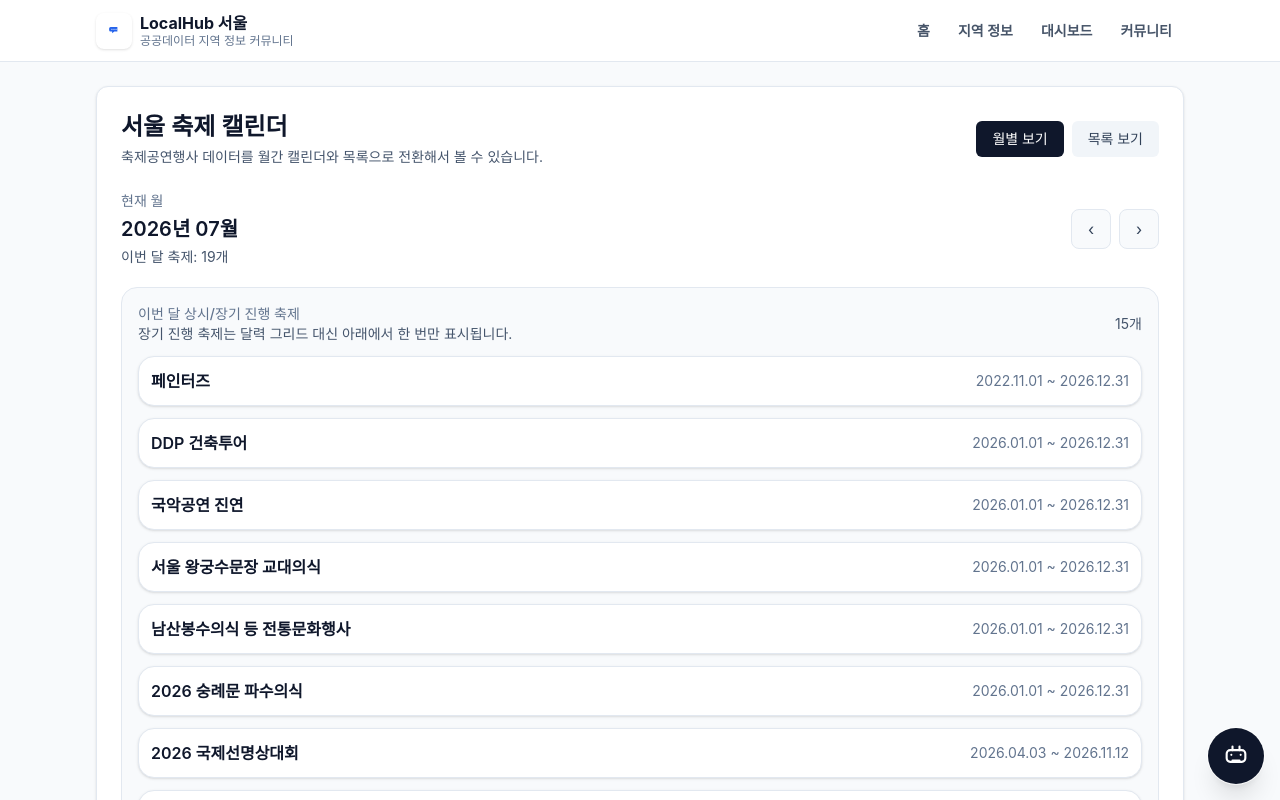
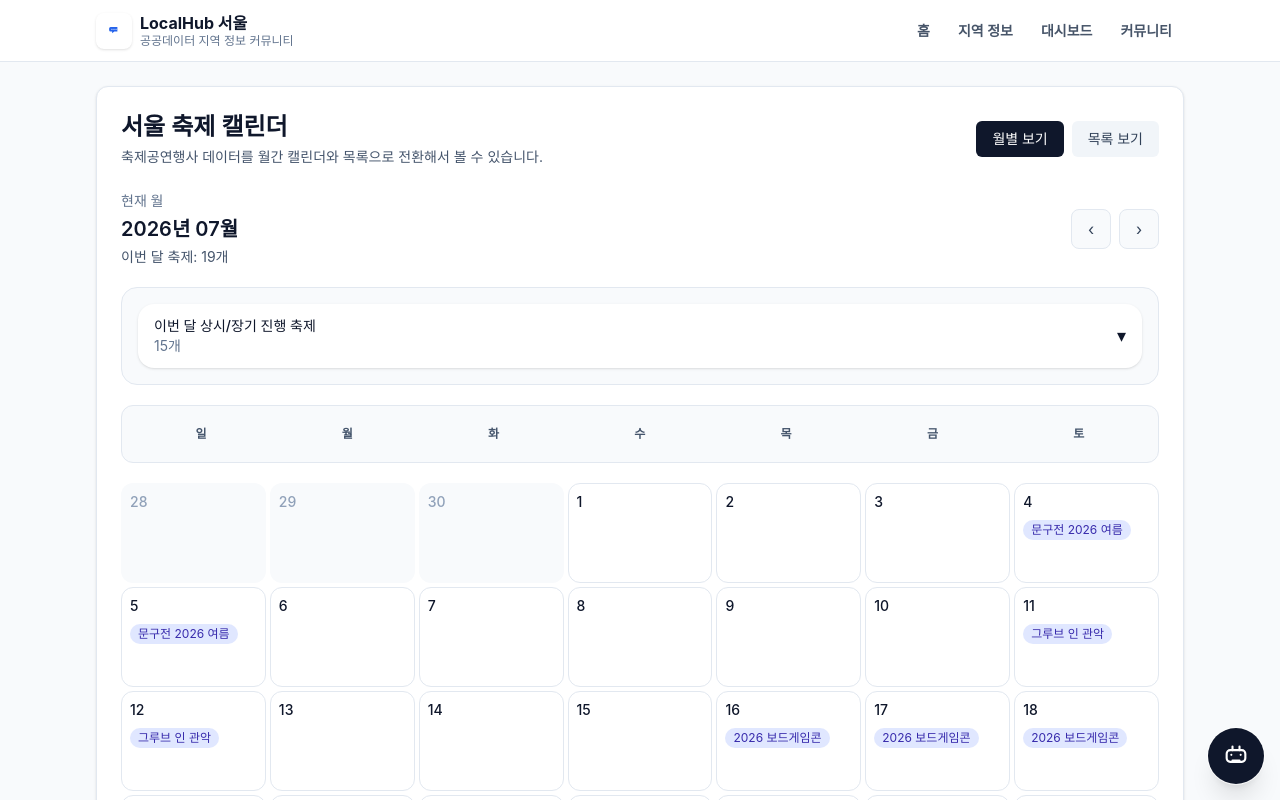
Before and after one commit to SSAFY-Team1/Commu_Prj, a Vue app: page /festival-calendar in a window 1280 px wide. Shown: the top 800 px of the page. Built offline with nearby package versions, Linux system fonts and the light colour scheme.

Commit message:
festival_before_accordian

```diff
--- a/src/components/FestivalCalendar.vue
+++ b/src/components/FestivalCalendar.vue
@@ -53,25 +53,31 @@
       </div>
 
       <div class="rounded-2xl border border-slate-200 bg-slate-50 p-4">
-        <div class="mb-3 flex flex-col gap-2 sm:flex-row sm:items-center sm:justify-between">
+        <button
+          type="button"
+          class="flex w-full items-center justify-between gap-3 rounded-2xl bg-white px-4 py-3 text-left text-slate-900 shadow-sm transition hover:bg-slate-50"
+          @click="isLongTermExpanded = !isLongTermExpanded"
+        >
           <div>
-            <p class="text-sm font-medium text-slate-500">이번 달 상시/장기 진행 축제</p>
-            <p class="text-sm text-slate-600">장기 진행 축제는 달력 그리드 대신 아래에서 한 번만 표시됩니다.</p>
+            <p class="text-sm font-medium text-slate-900">이번 달 상시/장기 진행 축제</p>
+            <p class="text-sm text-slate-500">{{ monthLongEvents.length }}개</p>
           </div>
-          <span class="text-sm text-slate-600">{{ monthLongEvents.length }}개</span>
-        </div>
-        <div class="space-y-3">
-          <div v-if="monthLongEvents.length" class="space-y-3">
-            <div v-for="event in monthLongEvents" :key="event.id" class="rounded-2xl border border-slate-200 bg-white p-3 shadow-sm">
-              <div class="flex flex-col gap-2 sm:flex-row sm:items-center sm:justify-between">
-                <p class="font-semibold text-slate-900">{{ event.title }}</p>
-                <span class="text-sm text-slate-500">{{ formatDisplayDate(event.start) }} ~ {{ formatDisplayDate(event.end) }}</span>
+          <span :class="['text-lg transition-transform', isLongTermExpanded ? 'rotate-180' : 'rotate-0']">▾</span>
+        </button>
+
+        <div v-if="monthLongEvents.length && isLongTermExpanded.value" class="mt-4 flex flex-wrap gap-2">
+          <div
+            v-for="event in monthLongEvents"
+            :key="event.id"
+            class="rounded-full border border-slate-200 bg-slate-100 px-3 py-2 text-sm text-slate-700 shadow-sm transition hover:bg-slate-200"
+            :title="formatDisplayDate(event.start) + ' ~ ' + formatDisplayDate(event.end)"
+          >
+            {{ event.title }}
           </div>
         </div>
-          </div>
-          <div v-else class="rounded-2xl border border-dashed border-slate-300 bg-white p-4 text-sm text-slate-600 text-center">
+
+        <div v-if="!monthLongEvents.length" class="mt-4 rounded-2xl border border-dashed border-slate-300 bg-white p-4 text-sm text-slate-600 text-center">
           이번 달에는 상시/장기 진행 축제가 없습니다.
-          </div>
         </div>
       </div>
 
@@ -149,34 +155,31 @@
 
     <div v-else class="space-y-4">
       <div class="rounded-2xl border border-slate-200 bg-slate-50 p-4">
-        <div class="mb-3 flex flex-col gap-2 sm:flex-row sm:items-center sm:justify-between">
+        <button
+          type="button"
+          class="flex w-full items-center justify-between gap-3 rounded-2xl bg-white px-4 py-3 text-left text-slate-900 shadow-sm transition hover:bg-slate-50"
+          @click="isLongTermExpanded = !isLongTermExpanded"
+        >
           <div>
-            <p class="text-sm font-medium text-slate-500">장기 진행 축제</p>
-            <p class="text-sm text-slate-600">진행 기간이 14일을 초과하는 축제를 상단에서 별도 표시합니다.</p>
+            <p class="text-sm font-medium text-slate-900">장기 진행 축제</p>
+            <p class="text-sm text-slate-500">{{ longTermFestivals.length }}개</p>
           </div>
-          <span class="text-sm text-slate-600">{{ longTermFestivals.length }}개</span>
-        </div>
+          <span :class="['text-lg transition-transform', isLongTermExpanded ? 'rotate-180' : 'rotate-0']">▾</span>
+        </button>
 
-        <div class="space-y-3">
-          <div v-if="longTermFestivals.length" class="space-y-3">
+        <div v-if="longTermFestivals.length && isLongTermExpanded.value" class="mt-4 flex flex-wrap gap-2">
           <div
             v-for="event in longTermFestivals"
             :key="event.id"
-              class="rounded-2xl border border-slate-200 bg-white p-4 shadow-sm"
+            class="rounded-full border border-slate-200 bg-slate-100 px-3 py-2 text-sm text-slate-700 shadow-sm transition hover:bg-slate-200"
+            :title="formatDisplayDate(event.start) + ' ~ ' + formatDisplayDate(event.end)"
           >
-              <div class="flex flex-col gap-2 sm:flex-row sm:items-center sm:justify-between">
-                <div>
-                  <p class="text-lg font-semibold text-slate-900">{{ event.title }}</p>
-                  <p class="mt-1 text-sm text-slate-500">{{ formatDisplayDate(event.start) }} ~ {{ formatDisplayDate(event.end) }}</p>
-                </div>
-                <span class="rounded-full bg-indigo-100 px-3 py-1 text-xs font-semibold text-indigo-800">장기 진행</span>
-              </div>
-              <p class="mt-3 text-sm text-slate-600">{{ event.address }}</p>
+            {{ event.title }}
           </div>
         </div>
-          <div v-else class="rounded-2xl border border-dashed border-slate-300 bg-white p-6 text-center text-slate-600">
+
+        <div v-if="!longTermFestivals.length" class="mt-4 rounded-2xl border border-dashed border-slate-300 bg-white p-6 text-center text-slate-600">
           장기 진행 축제가 없습니다.
-          </div>
         </div>
       </div>
 
@@ -226,6 +229,7 @@ const viewMode = ref('month')
 const festivalItems = ref([])
 const currentDate = ref(new Date())
 const selectedDate = ref(new Date())
+const isLongTermExpanded = ref(false)
 
 const weekdayLabels = ['일', '월', '화', '수', '목', '금', '토']
 const DAY_MS = 1000 * 60 * 60 * 24
```
Lines whose indentation alone changed are shown as unchanged.
